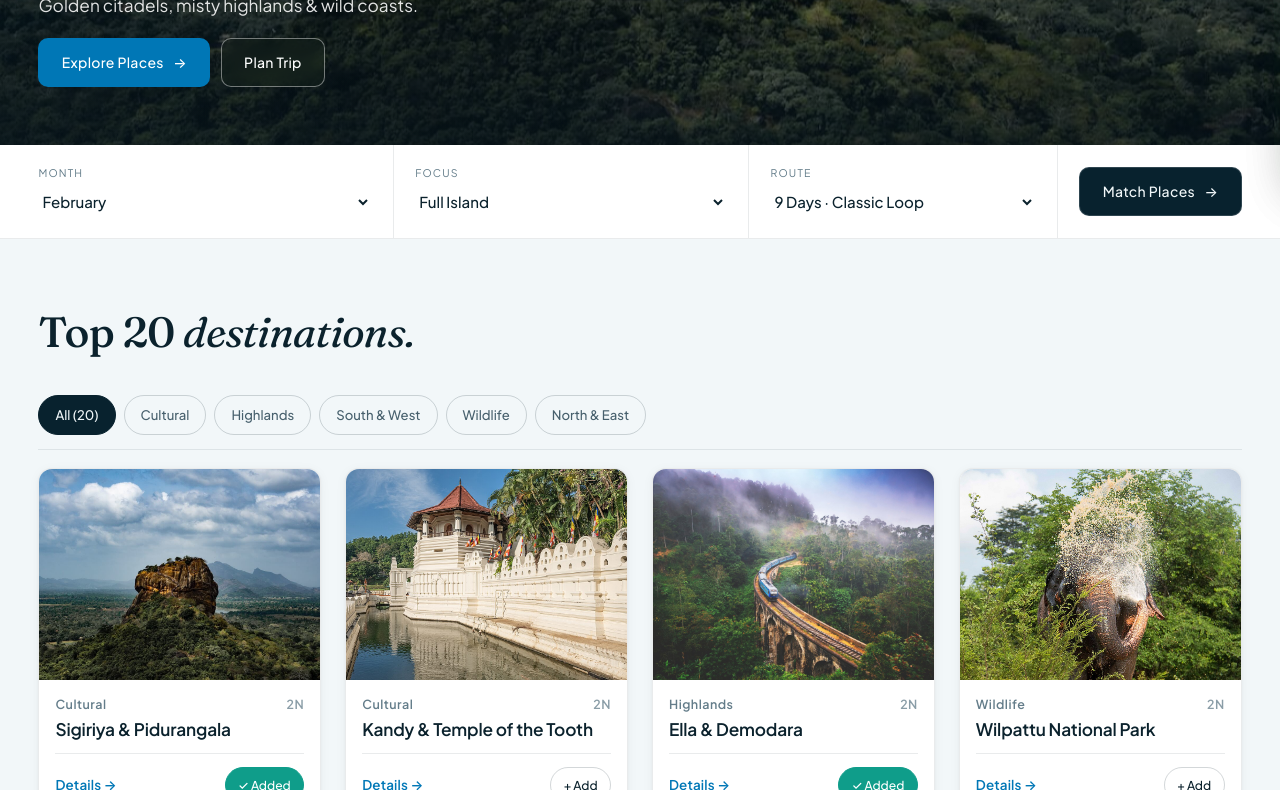
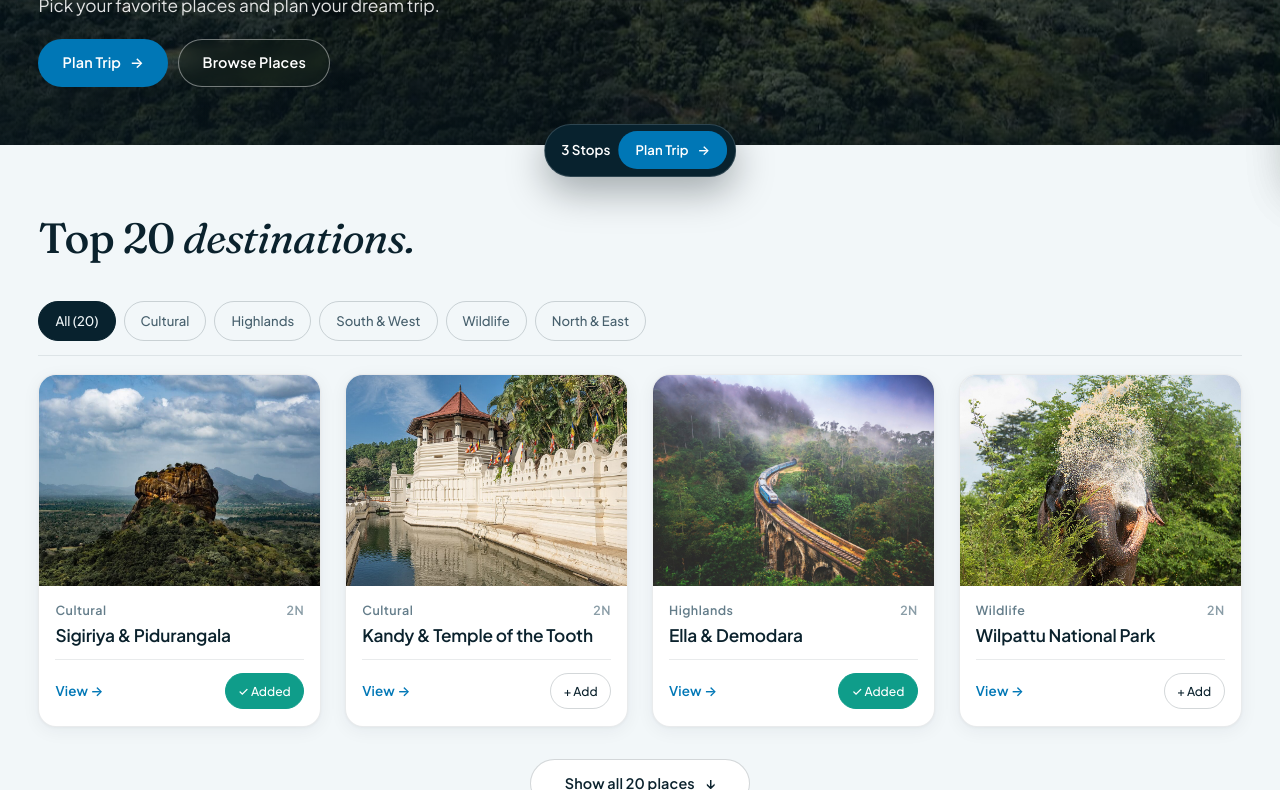
Before and after one commit to lakee0302-114/serendib-sri-lanka, a plain HTML site: page index.html in a window 1280 px wide. Shown: the part 607-1397 px from the top of the page. Drawn offline with Linux system fonts and the light colour scheme.

Commit message:
Simplify UI for effortless one-tap usability with floating trip bar and clear copy

```diff
--- a/index.html
+++ b/index.html
@@ -50,9 +50,8 @@
 
       <nav class="header-nav" aria-label="Primary Navigation">
         <a href="#atlas" data-i18n="nav.atlas">Places</a>
-        <a href="#compass" data-i18n="nav.compass">Seasons</a>
-        <a href="#itineraries" data-i18n="nav.itineraries">Routes</a>
-        <a href="#field-notes" data-i18n="nav.fieldNotes">Tips</a>
+        <a href="#compass" data-i18n="nav.compass">When to Go</a>
+        <a href="#itineraries" data-i18n="nav.itineraries">Sample Trips</a>
       </nav>
 
       <div class="header-actions">
@@ -142,10 +141,9 @@
 
     <nav class="mobile-nav__links" aria-label="Mobile sections">
       <a href="#atlas"><em style="font-style:normal;" data-i18n="nav.atlas">Places</em> <span>01</span></a>
-      <a href="#compass"><em style="font-style:normal;" data-i18n="nav.compass">Seasons</em> <span>02</span></a>
-      <a href="#itineraries"><em style="font-style:normal;" data-i18n="nav.itineraries">Routes</em> <span>03</span></a>
-      <a href="#field-notes"><em style="font-style:normal;" data-i18n="nav.fieldNotes">Tips</em> <span>04</span></a>
-      <a href="#contact" data-open-planner><em style="font-style:normal;" data-i18n="nav.planJourney">Plan Trip</em> <span>05</span></a>
+      <a href="#compass"><em style="font-style:normal;" data-i18n="nav.compass">When to Go</em> <span>02</span></a>
+      <a href="#itineraries"><em style="font-style:normal;" data-i18n="nav.itineraries">Sample Trips</em> <span>03</span></a>
+      <a href="#contact" data-open-planner><em style="font-style:normal;" data-i18n="nav.planJourney">Plan Trip</em> <span>04</span></a>
     </nav>
 
     <div class="mobile-nav__footer">
@@ -178,47 +176,18 @@
             <em data-i18n="hero.titleEm">Sri Lanka.</em>
           </h1>
           <p class="hero__subtitle" data-i18n="hero.subtitle">
-            Golden citadels, misty highlands &amp; wild coasts.
+            Pick your places and plan your dream trip in minutes.
           </p>
           <div class="hero__actions">
-            <a href="#atlas" class="btn btn--primary">
-              <span data-i18n="hero.ctaPrimary">Explore Places</span>
+            <button type="button" class="btn btn--primary" data-open-planner>
+              <span data-i18n="nav.planJourney">Plan My Trip</span>
               <span class="arrow-icon" aria-hidden="true">&rarr;</span>
+            </button>
+            <a href="#atlas" class="btn btn--ghost-light" data-i18n="hero.ctaPrimary">
+              Browse Places
             </a>
-            <button type="button" class="btn btn--ghost-light" data-open-planner data-i18n="nav.planJourney">
-              Plan Trip
-            </button>
           </div>
         </div>
-      </div>
-    </section>
-
-    <!-- Instant Journey Finder Strip -->
-    <section class="finder-strip" aria-label="Quick journey matcher">
-      <div class="container">
-        <form class="finder-form" id="quick-finder">
-          <div class="finder-field">
-            <label for="finder-month" data-i18n="finder.monthLabel">Travel Month</label>
-            <select id="finder-month" name="month"></select>
-          </div>
-
-          <div class="finder-field">
-            <label for="finder-focus" data-i18n="finder.focusLabel">Primary Focus</label>
-            <select id="finder-focus" name="focus"></select>
-          </div>
-
-          <div class="finder-field">
-            <label for="finder-pace" data-i18n="finder.paceLabel">Journey Rhythm</label>
-            <select id="finder-pace" name="pace"></select>
-          </div>
-
-          <div class="finder-submit-wrap">
-            <button type="submit" class="btn btn--dark">
-              <span data-i18n="finder.submit">Match Season &amp; Places</span>
-              <span class="arrow-icon" aria-hidden="true">&rarr;</span>
-            </button>
-          </div>
-        </form>
       </div>
     </section>
 
@@ -646,6 +615,14 @@
 
   <div class="toast" id="toast" role="status" aria-live="polite"></div>
 
+  <!-- Simple Floating Trip Action Bar -->
+  <div class="floating-trip-bar" id="floating-trip-bar" aria-live="polite">
+    <span class="floating-trip-bar__count" id="floating-trip-count">3 places picked</span>
+    <button type="button" class="btn btn--primary floating-trip-bar__cta" id="floating-plan-btn" data-open-planner>
+      <span data-i18n="nav.planJourney">Plan Trip</span> &rarr;
+    </button>
+  </div>
+
   <script defer src="./scripts/data.js"></script>
   <script defer src="./scripts/locales/index.js"></script>
   <script defer src="./scripts/locales/en.js"></script>
--- a/scripts/app.js
+++ b/scripts/app.js
@@ -164,6 +164,8 @@
     plannerBackBtn: document.getElementById('planner-back-btn'),
     plannerNextBtn: document.getElementById('planner-next-btn'),
     plannerNextLabel: document.getElementById('planner-next-label'),
+    floatingBar: document.getElementById('floating-trip-bar'),
+    floatingCount: document.getElementById('floating-trip-count'),
     toast: document.getElementById('toast')
   };
 
@@ -348,6 +350,7 @@
   }
 
   function renderFinderSelects() {
+    if (!dom.finderMonth || !dom.finderFocus || !dom.finderPace) return;
     var finder = state.locale.ui.finder;
     var prevMonth = dom.finderMonth.value || state.activeMonth;
     var prevFocus = dom.finderFocus.value || state.activeRegion;
@@ -612,6 +615,11 @@
       dom.conciergeStopsPill.textContent = savedObjects.length + ' ' + r.stopsLabel + ' · ' + nights + state.locale.ui.atlas.nightsUnit;
     }
 
+    if (dom.floatingBar && dom.floatingCount) {
+      dom.floatingBar.classList.toggle('is-visible', savedObjects.length > 0);
+      dom.floatingCount.textContent = savedObjects.length + ' ' + r.stopsLabel;
+    }
+
     if (state.activeDossierId) updateDossierFooter(state.activeDossierId);
     if (!dom.routeSheet.hidden) renderRouteSheet();
     if (state.planner.open) renderPlannerModal();
@@ -748,7 +756,7 @@
       persistSavedStops();
       syncRouteUI();
       showToast(state.locale.ui.toasts.loadedRoute.replace('{title}', active.title));
-      openRouteSheet();
+      openPlannerModal(1);
     });
   }
 
@@ -1442,6 +1450,7 @@
       submitPlannerBrief();
     });
 
+    if (dom.quickFinder) {
       dom.quickFinder.addEventListener('submit', function (e) {
         e.preventDefault();
         var monthCode = dom.finderMonth.value;
@@ -1459,6 +1468,7 @@
         var monthName = state.locale.months[monthCode].fullName;
         showToast(state.locale.ui.toasts.matched.replace('{month}', monthName));
       });
+    }
 
     dom.copyBriefBtn.addEventListener('click', function () {
       var text = buildBlueprintText(null);
--- a/scripts/locales/en.js
+++ b/scripts/locales/en.js
@@ -11,13 +11,13 @@ window.SERENDIB_LOCALES['en'] = {
     brandSub: 'ශ්‍රී ලංකා',
     nav: {
       atlas: 'Places',
-      compass: 'Seasons',
-      itineraries: 'Routes',
+      compass: 'When to Go',
+      itineraries: 'Sample Trips',
       journal: 'Craft',
-      fieldNotes: 'Tips',
-      myRoute: 'Route',
+      fieldNotes: 'Quick Tips',
+      myRoute: 'Saved',
       planJourney: 'Plan Trip',
-      openRouteMobile: 'Open Saved Route',
+      openRouteMobile: 'See Saved Places',
       deskCoord: "SRI LANKA · TRIP DESK"
     },
     theme: {
@@ -30,9 +30,9 @@ window.SERENDIB_LOCALES['en'] = {
       coord: 'SERENDIB',
       titleStart: 'Discover',
       titleEm: 'Sri Lanka.',
-      subtitle: 'Golden citadels, misty highlands & wild coasts.',
-      ctaPrimary: 'Explore Places',
-      ctaSecondary: 'Seasons',
+      subtitle: 'Pick your favorite places and plan your dream trip.',
+      ctaPrimary: 'Browse Places',
+      ctaSecondary: 'When to Go',
       plate: 'SIGIRIYA',
       area: 'ISLAND ATLAS',
       calendar: 'YEAR-ROUND SUN'
@@ -80,37 +80,37 @@ window.SERENDIB_LOCALES['en'] = {
         wildlife: 'Wildlife',
         northeast: 'North & East'
       },
-      dossierBtn: 'Details',
+      dossierBtn: 'View',
       addStop: '+ Add',
       savedStop: '✓ Added',
       nightsUnit: 'N',
-      showAllBtn: 'See all {count} destinations',
+      showAllBtn: 'Show all {count} places',
       showLessBtn: 'Show fewer'
     },
     compass: {
       eyebrow: 'SEASONS',
       titleStart: 'Best time',
       titleEm: 'to visit.',
-      subcopy: 'Pick a month for sunny coasts.',
-      seasonKey: 'WEATHER KEY',
-      legendOptimal: 'Sunny & Calm',
-      legendGood: 'Pleasant',
-      legendCaution: 'Monsoon Winds',
-      verdictSuffix: 'OUTLOOK',
-      culturalCalendar: 'FESTIVALS',
+      subcopy: 'Pick a month.',
+      seasonKey: 'WEATHER',
+      legendOptimal: 'Sunny & Great',
+      legendGood: 'Nice Weather',
+      legendCaution: 'Rainy Season',
+      verdictSuffix: 'WEATHER',
+      culturalCalendar: 'EVENTS',
       zones: {
         south: 'South & Yala',
-        highlands: 'Tea Highlands',
-        cultural: 'Cultural Triangle',
+        highlands: 'Hills & Tea',
+        cultural: 'Ancient Cities',
         northeast: 'North & East'
       }
     },
     itineraries: {
-      eyebrow: 'ROUTES',
-      titleStart: 'Curated',
-      titleEm: 'routes.',
-      subcopy: 'Ready-made island loops.',
-      adoptBtn: 'Use This Route'
+      eyebrow: 'TRIPS',
+      titleStart: 'Sample',
+      titleEm: 'trips.',
+      subcopy: 'Ready-made island trips.',
+      adoptBtn: 'Use This Trip'
     },
     journal: {
       eyebrow: '05 / Craft',
@@ -128,18 +128,18 @@ window.SERENDIB_LOCALES['en'] = {
       sub2Copy: 'Ancient reservoirs still feed emerald paddy plains across the dry zone.'
     },
     fieldNotes: {
-      eyebrow: 'TRAVEL TIPS',
-      titleStart: 'Quick',
-      titleEm: 'essentials.',
-      subcopy: 'Trains, visas, transport & etiquette.'
+      eyebrow: 'TIPS',
+      titleStart: 'Good',
+      titleEm: 'to know.',
+      subcopy: 'Quick answers.'
     },
     contact: {
-      eyebrow: 'PLANNER',
-      titleStart: 'Plan your',
-      titleEm: 'journey.',
-      subcopy: 'Customize dates, pace & stops.',
-      shortlistLabel: 'SELECTED STOPS',
-      emptyShortlist: 'No stops saved yet — pick places above.',
+      eyebrow: 'PLAN',
+      titleStart: 'Ready to',
+      titleEm: 'go?',
+      subcopy: 'Finish your plan in under a minute.',
+      shortlistLabel: 'YOUR PLACES',
+      emptyShortlist: 'No places picked yet — tap + Add above.',
       nightsSuggested: 'nights',
       nameLabel: 'Name',
       namePlaceholder: 'Kavinda Perera',
@@ -160,58 +160,58 @@ window.SERENDIB_LOCALES['en'] = {
       launchBtn: 'Launch Trip Planner'
     },
     planner: {
-      eyebrow: 'SERENDIB TRIP STUDIO',
-      title: 'Design your Sri Lanka journey',
-      closeLabel: 'Close trip planner',
-      step1Tab: '01 · Dates & Style',
-      step2Tab: '02 · Pick Route',
-      step3Tab: '03 · Confirm Brief',
+      eyebrow: 'TRIP BUILDER',
+      title: 'Plan your Sri Lanka trip',
+      closeLabel: 'Close trip builder',
+      step1Tab: '1. Dates & Guests',
+      step2Tab: '2. Pick Places',
+      step3Tab: '3. Confirm',
       dateLabel: 'Arrival Date',
       departureDateLabel: 'Departure Date',
       dateAny: 'Flexible',
       clearStops: 'Clear',
-      monthHeading: 'Preferred Travel Month',
-      destinationsHeading: 'Select Destinations ({count} saved)',
-      travelersLabel: 'Travelers',
-      nightsAutoHint: 'Recommended for selected stops: {nights} nights',
-      stayHeading: 'Stay Collection',
+      monthHeading: 'Travel Month',
+      destinationsHeading: 'Tap places you want to visit ({count} picked)',
+      travelersLabel: 'How many guests?',
+      nightsAutoHint: 'Suggested length: {nights} nights',
+      stayHeading: 'Where would you like to stay?',
       stays: {
-        boutique: { title: 'Bawa & Heritage Villas', sub: 'Restored manor houses & coastal pavilion design' },
-        teaSanctuary: { title: 'Tea & Safari Lodges', sub: 'Estate planter bungalows & private wildlife camps' },
-        honest: { title: 'Intimate Boutique', sub: 'Warm owner-run guesthouses & coastal eco stays' }
+        boutique: { title: 'Luxury Villas', sub: 'Private pools & coastal villas' },
+        teaSanctuary: { title: 'Tea & Safari Lodges', sub: 'Highland estates & wildlife camps' },
+        honest: { title: 'Cozy Boutiques', sub: 'Charming eco & local stays' }
       },
-      transportHeading: 'Getting Around',
+      transportHeading: 'How would you like to travel?',
       transports: {
-        chauffeur: 'Private Chauffeur + Hill Train',
-        rail: 'Scenic Rail + Local Transfers',
-        suv: 'Private 4x4 SUV + Driver'
+        chauffeur: 'Private Car + Driver',
+        rail: 'Scenic Train + Car',
+        suv: '4x4 Safari Jeep + Driver'
       },
-      interestsHeading: 'Trip Focus',
-      nameLabel: 'Full Name',
+      interestsHeading: 'What do you love most?',
+      nameLabel: 'Your Name',
       emailLabel: 'Email Address',
       originLabel: 'Flying From (Optional)',
       originPlaceholder: 'London / Dubai / Singapore',
-      notesLabel: 'Special Notes',
-      notesPlaceholder: 'Honeymoon suites, wildlife focus, dietary notes...',
-      summaryTitle: 'Route Blueprint',
-      summaryStops: 'Selected Stops',
-      summaryNoStops: 'Select stops on the left to build your route.',
-      summaryMonsoon: 'Season Outlook',
+      notesLabel: 'Anything else? (Optional)',
+      notesPlaceholder: 'Dietary needs, special occasion, room style...',
+      summaryTitle: 'Your Trip Summary',
+      summaryStops: 'Chosen Places',
+      summaryNoStops: 'Tap places in Step 2 to add them.',
+      summaryMonsoon: 'Weather',
       summaryMetaTravelers: 'Guests',
       summaryMetaNights: 'Nights',
-      summaryMetaStay: 'Style',
+      summaryMetaStay: 'Stay',
       backBtn: 'Back',
-      nextBtn: 'Continue',
-      submitBtn: 'Generate Trip Blueprint',
-      submittingBtn: 'Saving Brief...',
+      nextBtn: 'Next Step',
+      submitBtn: 'Finish & Save Trip',
+      submittingBtn: 'Saving...',
       stepCounter: 'Step {step} of 3',
-      confirmedBadge: 'TRIP BLUEPRINT CONFIRMED',
-      confirmedHeading: 'Ayubowan, {name}. Your Sri Lanka outline is saved.',
-      confirmedSub: 'Reference {ref} is synced to our Colombo travel desk.',
-      copySummaryBtn: 'Copy Blueprint',
+      confirmedBadge: 'ALL SET · TRIP SAVED',
+      confirmedHeading: 'Ayubowan, {name}. Your Sri Lanka trip is ready.',
+      confirmedSub: 'Reference {ref} is saved for you.',
+      copySummaryBtn: 'Copy Plan',
       printBtn: 'Print / PDF',
-      editBtn: 'Edit Selections',
-      doneBtn: 'Return to Atlas'
+      editBtn: 'Change Details',
+      doneBtn: 'Done'
     },
     footer: {
       blurb: 'Seasonal Sri Lanka travel atlas built around landscapes and monsoon winds.',
--- a/styles/main.css
+++ b/styles/main.css
@@ -207,20 +207,21 @@
     display: inline-flex;
     align-items: center;
     justify-content: center;
-    gap: 0.6rem;
-    min-height: 46px;
-    padding-block: 0.75rem;
-    padding-inline: 1.4rem;
-    border-radius: var(--radius-sharp);
+    gap: 0.55rem;
+    min-height: 48px;
+    padding-block: 0.72rem;
+    padding-inline: 1.45rem;
+    border-radius: var(--radius-pill);
     border: 1px solid transparent;
-    font-size: 0.875rem;
-    font-weight: 500;
-    letter-spacing: 0.02em;
+    font-size: 0.9rem;
+    font-weight: 600;
+    letter-spacing: 0.01em;
     cursor: pointer;
     transition: background-color var(--transition-fast),
       border-color var(--transition-fast),
       color var(--transition-fast),
-      transform var(--transition-fast);
+      transform var(--transition-fast),
+      box-shadow var(--transition-fast);
     white-space: nowrap;
   }
 
@@ -3111,17 +3112,18 @@
   .toast {
     position: fixed;
     left: 50%;
-    bottom: max(1.1rem, env(safe-area-inset-bottom));
-    transform: translate(-50%, 16px);
+    top: max(4.65rem, calc(env(safe-area-inset-top) + 4.1rem));
+    transform: translate(-50%, -12px);
     z-index: 120;
     max-width: calc(100vw - 2rem);
     background-color: var(--bg-forest);
     color: var(--ink-on-dark);
     border: 1px solid var(--hairline-on-dark);
-    padding: 0.7rem 1.15rem;
+    padding: 0.65rem 1.2rem;
     border-radius: var(--radius-pill);
     font-size: 0.84rem;
-    box-shadow: 0 12px 32px rgba(0, 0, 0, 0.28);
+    font-weight: 500;
+    box-shadow: 0 12px 32px rgba(0, 0, 0, 0.24);
     opacity: 0;
     pointer-events: none;
     transition: opacity 240ms ease, transform 240ms ease;
@@ -3133,4 +3135,51 @@
     opacity: 1;
     transform: translate(-50%, 0);
   }
+
+  /* Simple Floating Bottom Trip Bar */
+  .floating-trip-bar {
+    position: fixed;
+    left: 50%;
+    bottom: max(1rem, env(safe-area-inset-bottom));
+    transform: translate(-50%, 16px);
+    z-index: 55;
+    display: flex;
+    align-items: center;
+    gap: 0.5rem;
+    padding: 0.42rem 0.48rem 0.42rem 1rem;
+    border-radius: var(--radius-pill);
+    background-color: var(--bg-forest);
+    color: #FFFFFF;
+    border: 1px solid var(--hairline-on-dark);
+    box-shadow: 0 14px 38px rgba(4, 14, 20, 0.34);
+    max-width: calc(100vw - 1.5rem);
+    opacity: 0;
+    pointer-events: none;
+    transition: opacity 260ms var(--ease-editorial), transform 260ms var(--ease-editorial);
+  }
+
+  .floating-trip-bar.is-visible {
+    opacity: 1;
+    pointer-events: auto;
+    transform: translate(-50%, 0);
+  }
+
+  .floating-trip-bar__count {
+    font-size: 0.84rem;
+    font-weight: 600;
+    white-space: nowrap;
+    overflow: hidden;
+    text-overflow: ellipsis;
+  }
+
+  .floating-trip-bar__cta {
+    min-height: 38px;
+    padding: 0.35rem 1rem;
+    font-size: 0.82rem;
+  }
+
+  body.drawer-open .floating-trip-bar {
+    opacity: 0;
+    pointer-events: none;
+  }
 }
--- a/styles/tokens.css
+++ b/styles/tokens.css
@@ -66,13 +66,13 @@
   --vt-x: 90%;
   --vt-y: 36px;
 
-  /* Soft Comfortable Radii & Gentle Elevation */
-  --radius-sharp: 10px;
-  --radius-card: 14px;
-  --radius-soft: 16px;
+  /* Soft Friendly Radii & Clean Elevation */
+  --radius-sharp: 12px;
+  --radius-card: 18px;
+  --radius-soft: 20px;
   --radius-pill: 999px;
-  --shadow-card: 0 2px 12px rgba(24, 34, 28, 0.045), 0 1px 3px rgba(24, 34, 28, 0.04);
-  --shadow-card-hover: 0 14px 32px rgba(24, 34, 28, 0.09);
+  --shadow-card: 0 4px 18px rgba(8, 34, 46, 0.055), 0 1px 3px rgba(8, 34, 46, 0.04);
+  --shadow-card-hover: 0 16px 36px rgba(8, 34, 46, 0.11);
   --shadow-drawer: -12px 0 44px rgba(14, 22, 18, 0.16);
   --shadow-sheet: 0 -10px 36px rgba(14, 22, 18, 0.18);
   --shadow-popover: 0 16px 40px rgba(14, 22, 18, 0.14);
```
Lines whose indentation alone changed are shown as unchanged.
